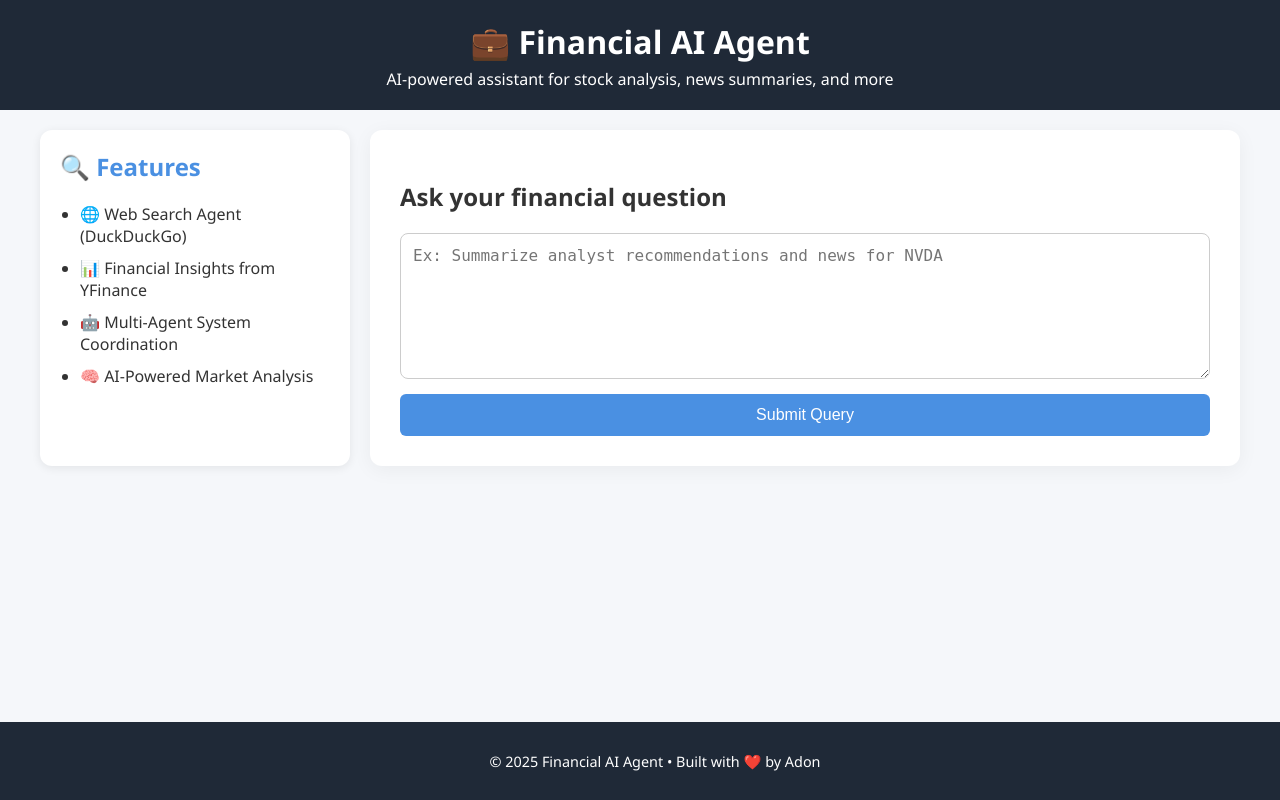
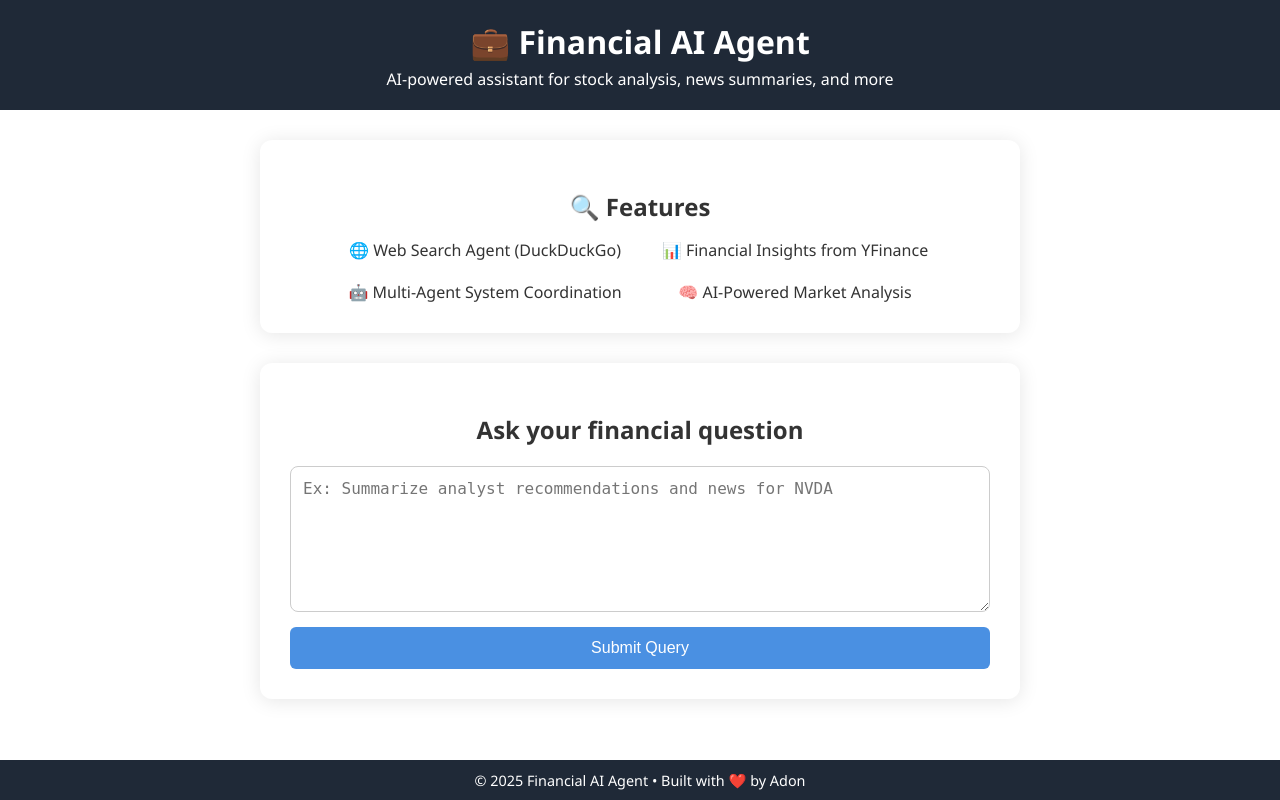
Before and after one commit to Adonpm/Financial-Agentic-AI-App, a FastAPI app: page / in a window 1280 px wide. Run offline with FastAPI, Linux system fonts and the light colour scheme.

Commit message:
Updated styling

```diff
--- a/static/css/styles.css
+++ b/static/css/styles.css
@@ -1,9 +1,10 @@
 body {
   font-family: "Segoe UI", Tahoma, Geneva, Verdana, sans-serif;
-  background-color: #f5f7fa;
+  background-color: #fff;
   margin: 0;
   padding: 0;
   color: #333;
+  box-sizing: border-box;
 }
 
 header {
@@ -26,41 +27,48 @@ header {
 
 .main-container {
   display: flex;
-  padding-bottom: 80px;
-  flex-direction: row;
-  padding: 20px;
-  max-width: 1200px;
-  margin: auto;
-  gap: 20px;
+  flex-direction: column;
+  gap: 30px;
+  padding: 30px 20px;
+  padding-bottom: 10vh; /* breathing room above footer */
+  min-height: calc(100vh - 5vh - 80px); /* header (80px) + footer (5vh) */
+  box-sizing: border-box;
 }
 
-.sidebar {
-  flex: 1;
-  background-color: #ffffff;
-  padding: 20px;
-  border-radius: 12px;
-  box-shadow: 0 2px 10px rgba(0, 0, 0, 0.08);
-}
-
-.sidebar h2 {
-  margin-top: 0;
-  color: #4a90e2;
-}
-
-.sidebar ul {
-  padding-left: 20px;
-}
-
-.sidebar li {
-  margin: 10px 0;
-}
-
+.features-box,
 .content {
-  flex: 3;
   background-color: #ffffff;
   padding: 30px;
   border-radius: 12px;
-  box-shadow: 0 4px 20px rgba(0, 0, 0, 0.05);
+  box-shadow: 0 2px 20px rgba(0, 0, 0, 0.1);
+  width: 100%;
+  max-width: 700px;
+  margin: 0 auto;
+  text-align: center;
+}
+
+.features-box h2 {
+  font-size: 1.5rem;
+  margin-bottom: 16px;
+}
+
+.features-box ul {
+  list-style: none;
+  padding: 0;
+  margin: 0 auto;
+  display: flex;
+  flex-wrap: wrap;
+  justify-content: center;
+  gap: 20px; /* space between items */
+  max-width: 600px; /* optional to constrain width */
+}
+
+.features-box li {
+  font-size: 1rem;
+  margin-bottom: 0;
+  white-space: nowrap;
+  flex: 1 1 45%; /* make items roughly half width and allow wrapping */
+  text-align: center;
 }
 
 form {
@@ -166,15 +132,21 @@ button:hover {
   }
 }
 
+/* Footer fixed at bottom */
 footer {
   position: fixed;
   bottom: 0;
   left: 0;
   width: 100%;
+  height: 5vh;
   background-color: #1f2937;
   color: white;
   text-align: center;
-  padding: 15px;
+  padding: 10px;
   font-size: 0.9rem;
+  box-sizing: border-box;
+  display: flex;
+  align-items: center;
+  justify-content: center;
   z-index: 1000;
 }
--- a/templates/index.html
+++ b/templates/index.html
@@ -16,7 +16,7 @@
   </header>
 
   <main class="main-container">
-    <aside class="sidebar">
+    <section class="features-box">
         <h2>🔍 Features</h2>
         <ul>
         <li>🌐 Web Search Agent (DuckDuckGo)</li>
@@ -24,7 +24,7 @@
         <li>🤖 Multi-Agent System Coordination</li>
         <li>🧠 AI-Powered Market Analysis</li>
         </ul>
-    </aside>
+    </section>
 
     <section class="content">
         <h2>Ask your financial question</h2>
@@ -44,6 +44,7 @@
         </div>
     </section>
   </main>
+
 
   <footer>
     <p>&copy; 2025 Financial AI Agent • Built with ❤️ by Adon</p>
```
Also changed, not shown: other parts of static/css/styles.css (+2 -44 lines). Lines whose indentation alone changed are shown as unchanged.
